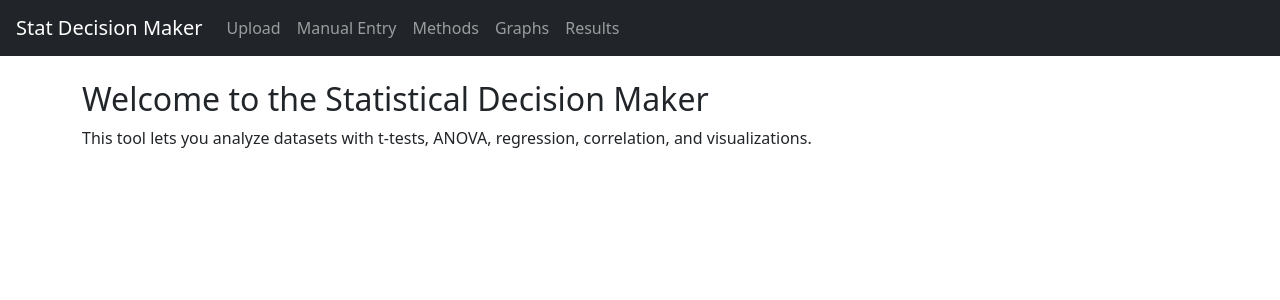
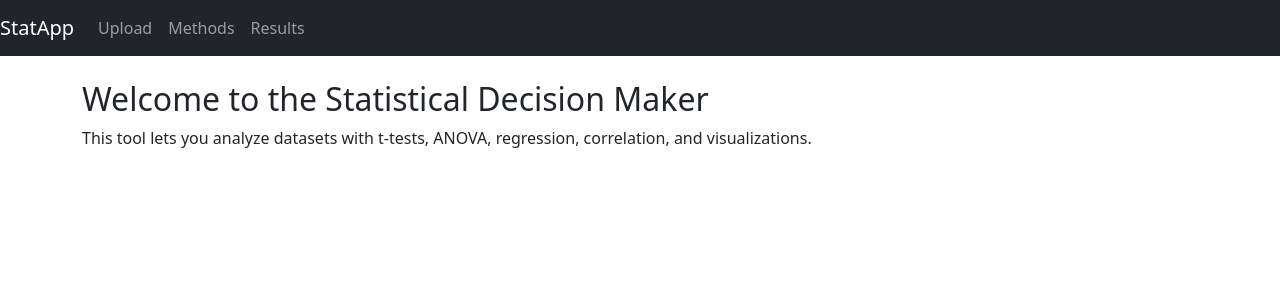
Before and after one commit to Kidanedg/stat-decision-maker, a Flask app: page / in a window 1280 px wide. Shown: the top 300 px of the page. Run offline with Flask 3, Linux system fonts and the light colour scheme.

Commit message:
Update base.html

```diff
--- a/templates/base.html
+++ b/templates/base.html
@@ -3,23 +3,25 @@
 <head>
   <meta charset="UTF-8">
   <title>Statistical Decision Maker</title>
-    <link rel="stylesheet" href="https://cdn.jsdelivr.net/npm/bootstrap@5.3.0/dist/css/bootstrap.min.css">
+  <link href="https://cdn.jsdelivr.net/npm/bootstrap@5.3.0/dist/css/bootstrap.min.css" rel="stylesheet">
 </head>
 <body>
-<nav class="navbar navbar-expand-lg navbar-dark bg-dark px-3">
-    <a class="navbar-brand" href="{{ url_for('home') }}">Stat Decision Maker</a>
+<nav class="navbar navbar-expand-lg navbar-dark bg-dark mb-4">
+  <a class="navbar-brand" href="{{ url_for('home') }}">StatApp</a>
   <div class="collapse navbar-collapse">
-        <ul class="navbar-nav me-auto">
+    <ul class="navbar-nav">
       <li class="nav-item"><a class="nav-link" href="{{ url_for('upload') }}">Upload</a></li>
-            <li class="nav-item"><a class="nav-link" href="{{ url_for('manual_entry') }}">Manual Entry</a></li>
       <li class="nav-item"><a class="nav-link" href="{{ url_for('methods') }}">Methods</a></li>
-            <li class="nav-item"><a class="nav-link" href="{{ url_for('plot') }}">Graphs</a></li>
       <li class="nav-item"><a class="nav-link" href="{{ url_for('results') }}">Results</a></li>
     </ul>
   </div>
 </nav>
-
-<div class="container mt-4">
+<div class="container">
+  {% with messages = get_flashed_messages() %}
+    {% for msg in messages %}
+    <div class="alert alert-warning">{{ msg }}</div>
+    {% endfor %}
+  {% endwith %}
   {% block content %}{% endblock %}
 </div>
 </body>
```
Lines whose indentation alone changed are shown as unchanged.
